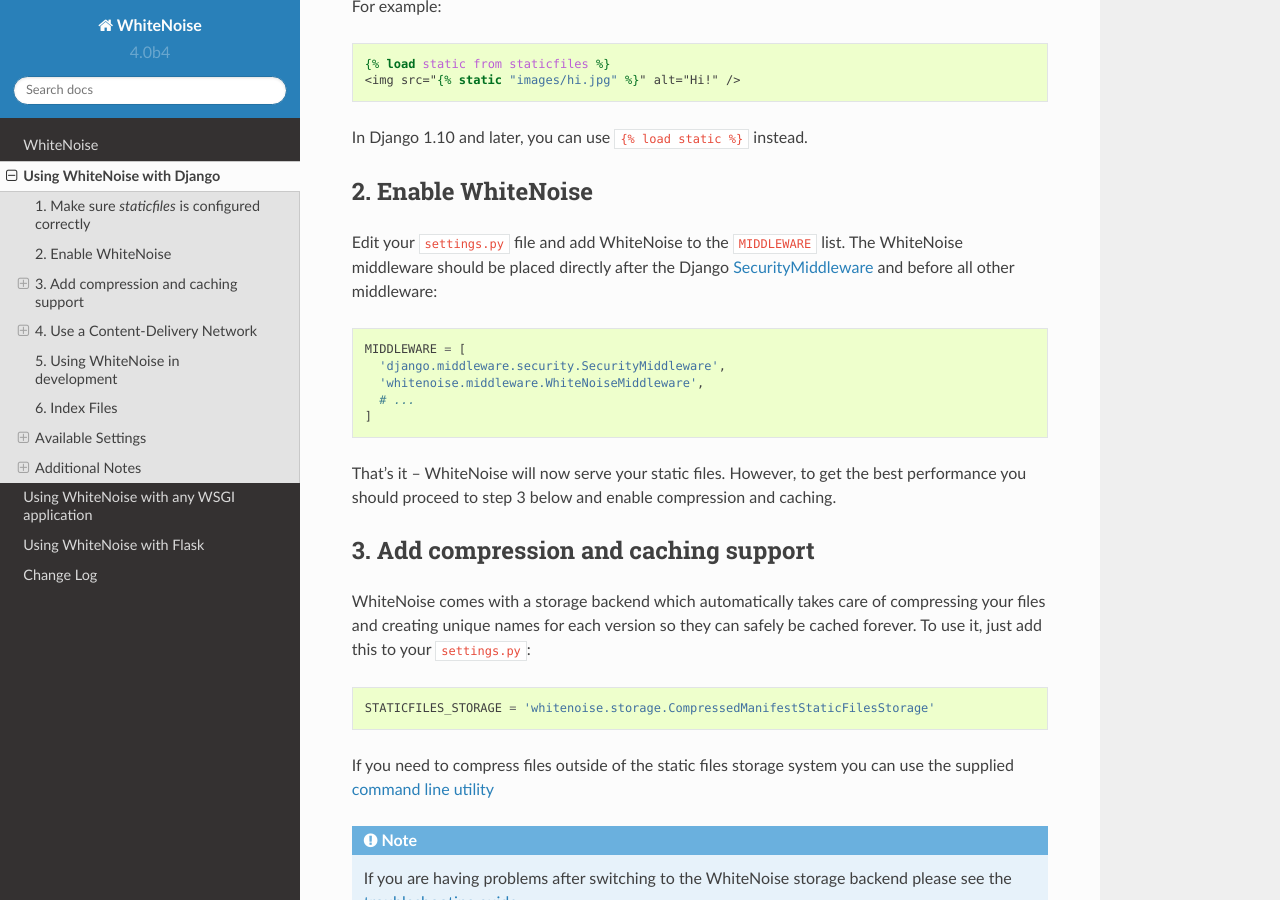
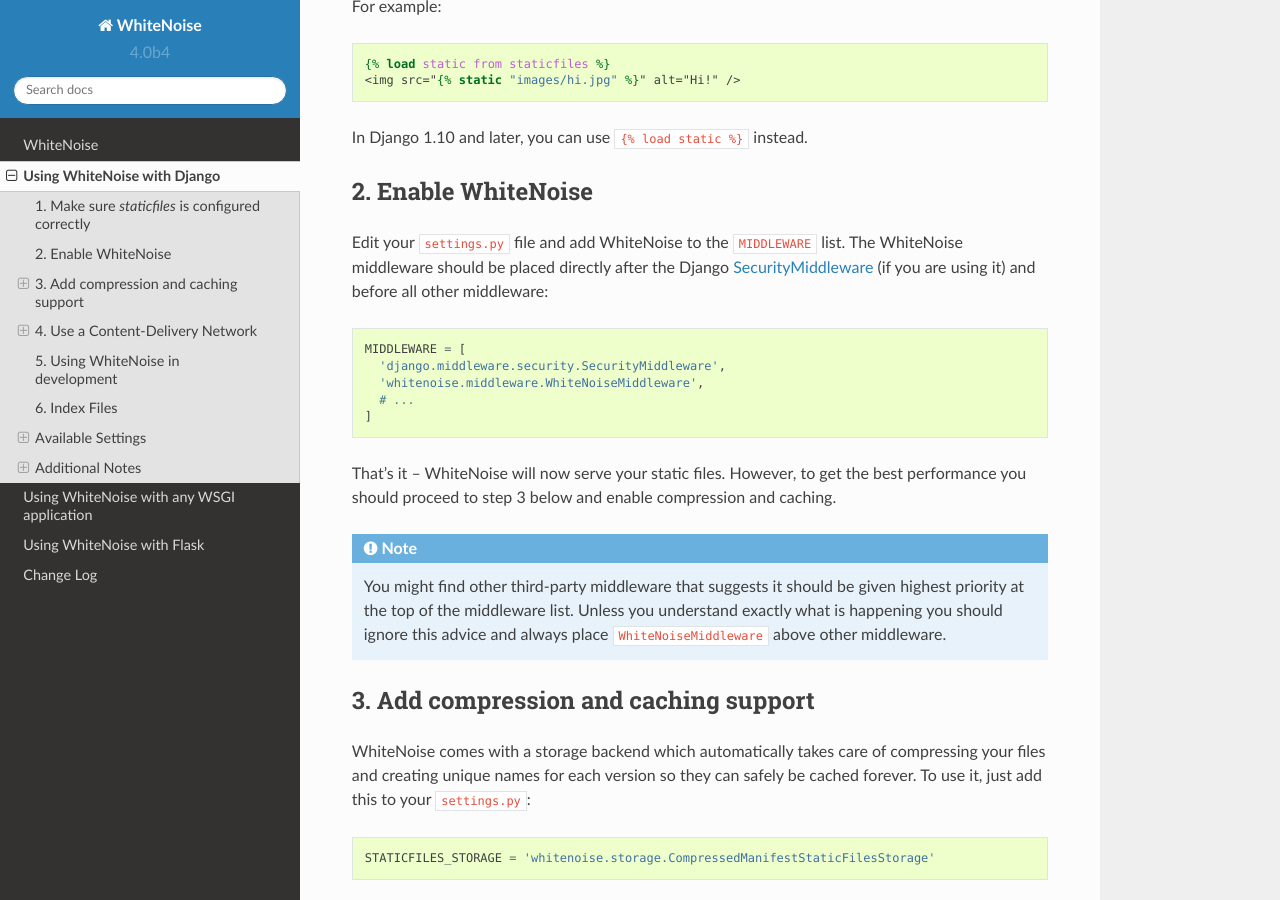
Before and after one commit to gorbunov87/white_noise, a Sphinx documentation site: the page built from docs/django.rst, in a window 1280 px wide and 900 px high, scrolled down 728 px. Built offline with Sphinx 7.4.7 and the Read the Docs theme 2.0.0, drawn with Linux system fonts in a browser that asks for light colours.

Commit message:
Clarify middleware order in docs
Closes #145

```diff
--- a/docs/django.rst
+++ b/docs/django.rst
@@ -47,7 +47,7 @@
 Edit your ``settings.py`` file and add WhiteNoise to the ``MIDDLEWARE`` list.
 The WhiteNoise middleware should be placed directly after the Django `SecurityMiddleware
 <https://docs.djangoproject.com/en/stable/ref/middleware/#module-django.middleware.security>`_
-and before all other middleware:
+(if you are using it) and before all other middleware:
 
 .. code-block:: python
 
@@ -60,6 +60,11 @@
 That's it -- WhiteNoise will now serve your static files. However, to get the
 best performance you should proceed to step 3 below and enable compression and
 caching.
+
+.. note:: You might find other third-party middleware that suggests it should
+   be given highest priority at the top of the middleware list. Unless you
+   understand exactly what is happening you should ignore this advice and always
+   place ``WhiteNoiseMiddleware`` above other middleware.
 
 
 3. Add compression and caching support
```
